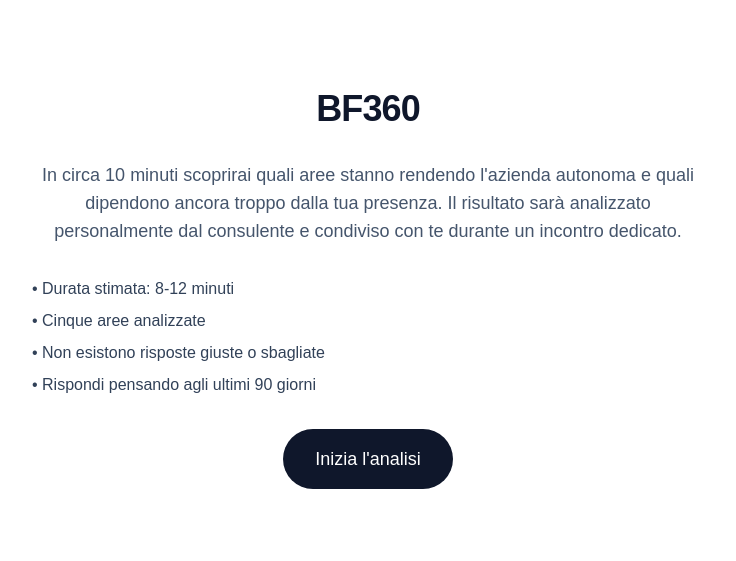
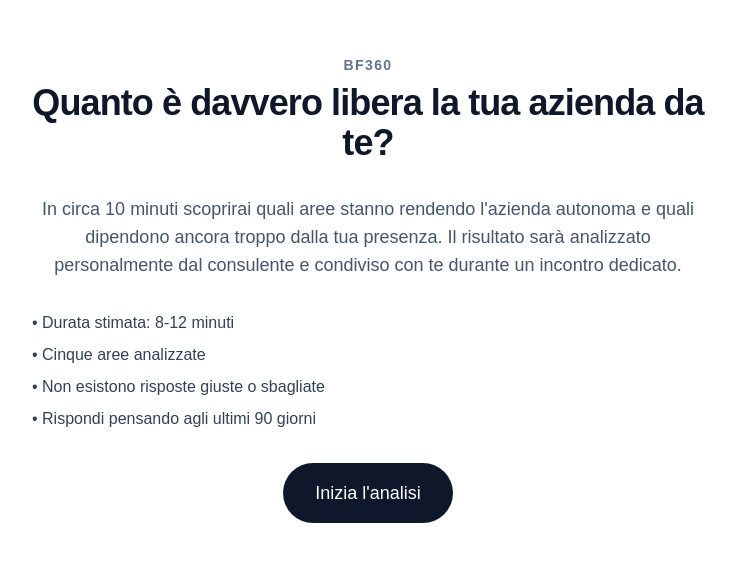
Before and after one commit to MTS2025-mcs/ili-app, a Next.js app: page / in a window 1280 px wide. Shown: the part 111-672 px from the top of the page, without its empty margins (272-1008 px from the left). Built offline with nearby package versions, Linux system fonts and the light colour scheme; no server answers.

Commit message:
Rebrand BF360 e ripristina domanda homepage

```diff
--- a/src/app/page.tsx
+++ b/src/app/page.tsx
@@ -5,9 +5,14 @@ export default function Home() {
   return (
     <main className="flex flex-1 flex-col items-center justify-center px-6 py-16 text-center">
       <div className="max-w-2xl space-y-8">
-        <h1 className="text-3xl font-bold tracking-tight sm:text-4xl text-slate-900">
-          {brand.brandName}
-        </h1>
+        <div className="space-y-2">
+          <p className="text-sm font-semibold uppercase tracking-widest text-slate-500">
+            {brand.brandName}
+          </p>
+          <h1 className="text-3xl font-bold tracking-tight sm:text-4xl text-slate-900">
+            Quanto è davvero libera la tua azienda da te?
+          </h1>
+        </div>
         <p className="text-lg text-slate-600">
           In circa {brand.assessment.estimatedMinutes} minuti scoprirai quali aree stanno rendendo l&apos;azienda autonoma e quali dipendono ancora troppo dalla tua presenza. Il risultato sarà analizzato personalmente dal consulente e condiviso con te durante un incontro dedicato.
         </p>
```
